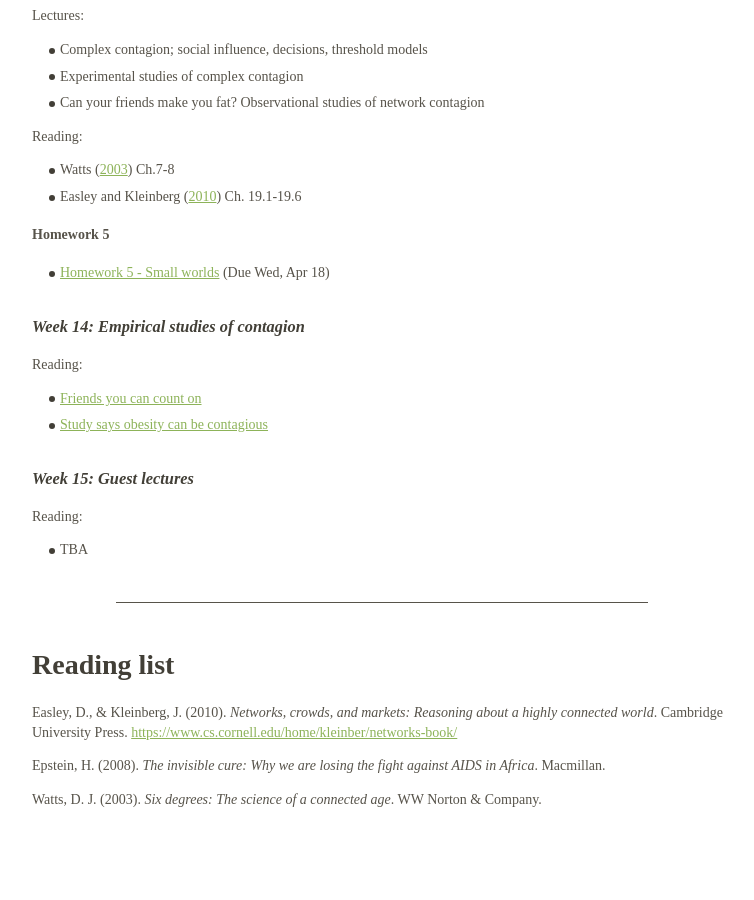
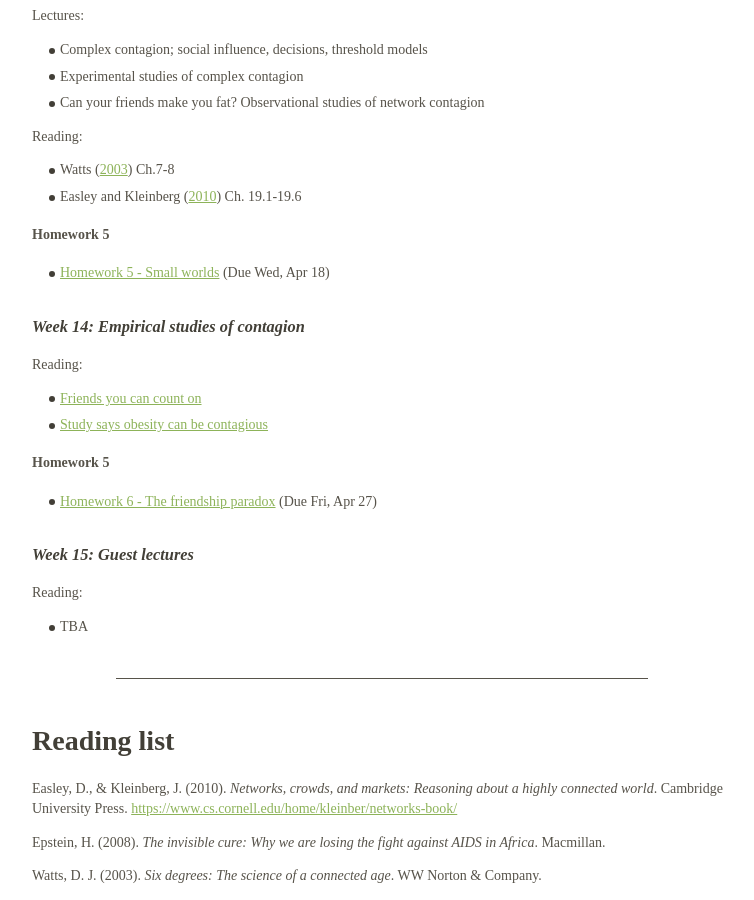
Before and after one commit to dfeehan/dfeehan.github.io, a Jekyll site: the page teaching/2018sp_demog180.html, which Jekyll copies as it is, in a window 1280 px wide and 900 px high, scrolled down 6776 px. Shown: the whole window, without its empty margins (258-1012 px from the left). Built offline with Jekyll 4.4.1, drawn with Linux system fonts in a browser that asks for light colours; before the commit the page ends 7599 px from its top, so only the background shows below that.

Commit message:
last homework

```diff
--- a/teaching/2018sp_demog180.html
+++ b/teaching/2018sp_demog180.html
@@ -786,6 +786,10 @@ McCone 141 (usual class room - to be confirmed)</p>
 <li><a href="https://opinionator.blogs.nytimes.com/2012/09/17/friends-you-can-count-on/">Friends you can count on</a></li>
 <li><a href="https://www.nytimes.com/2007/07/25/health/25cnd-fat.html">Study says obesity can be contagious</a></li>
 </ul>
+<h4 id="sec:hwk6">Homework 5</h4>
+<ul>
+<li><a href="http://datahub.berkeley.edu/user/feehan/notebooks/Demography180-Spring2018/hw6/hw6.ipynb">Homework 6 - The friendship paradox</a> (Due Fri, Apr 27)</li>
+</ul>
 <h3 id="sec:guests">Week 15: Guest lectures</h3>
 <p>Reading:</p>
 <ul>
```
